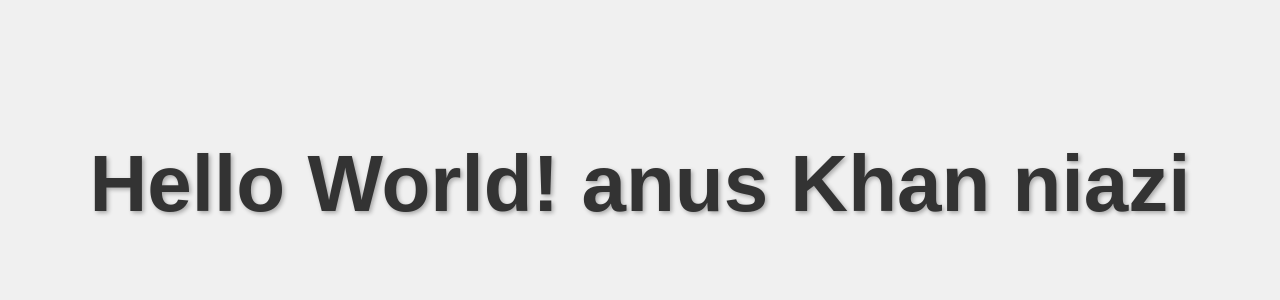
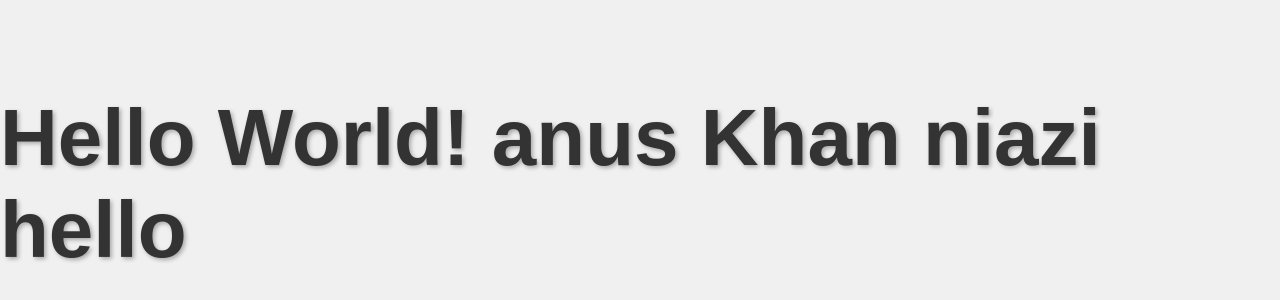
Before and after one commit to Anuskhancoding/CICD-Pipleine, a plain HTML site: page index.html in a window 1280 px wide. Shown: the part 216-516 px from the top of the page. Drawn offline with Linux system fonts and the light colour scheme.

Commit message:
CICD Ho Ja

```diff
--- a/index.html
+++ b/index.html
@@ -22,6 +22,6 @@
     </style>
 </head>
 <body>
-    <h1>Hello World! anus Khan niazi</h1>
+    <h1>Hello World! anus Khan niazi hello</h1>
 </body>
 </html>
```
